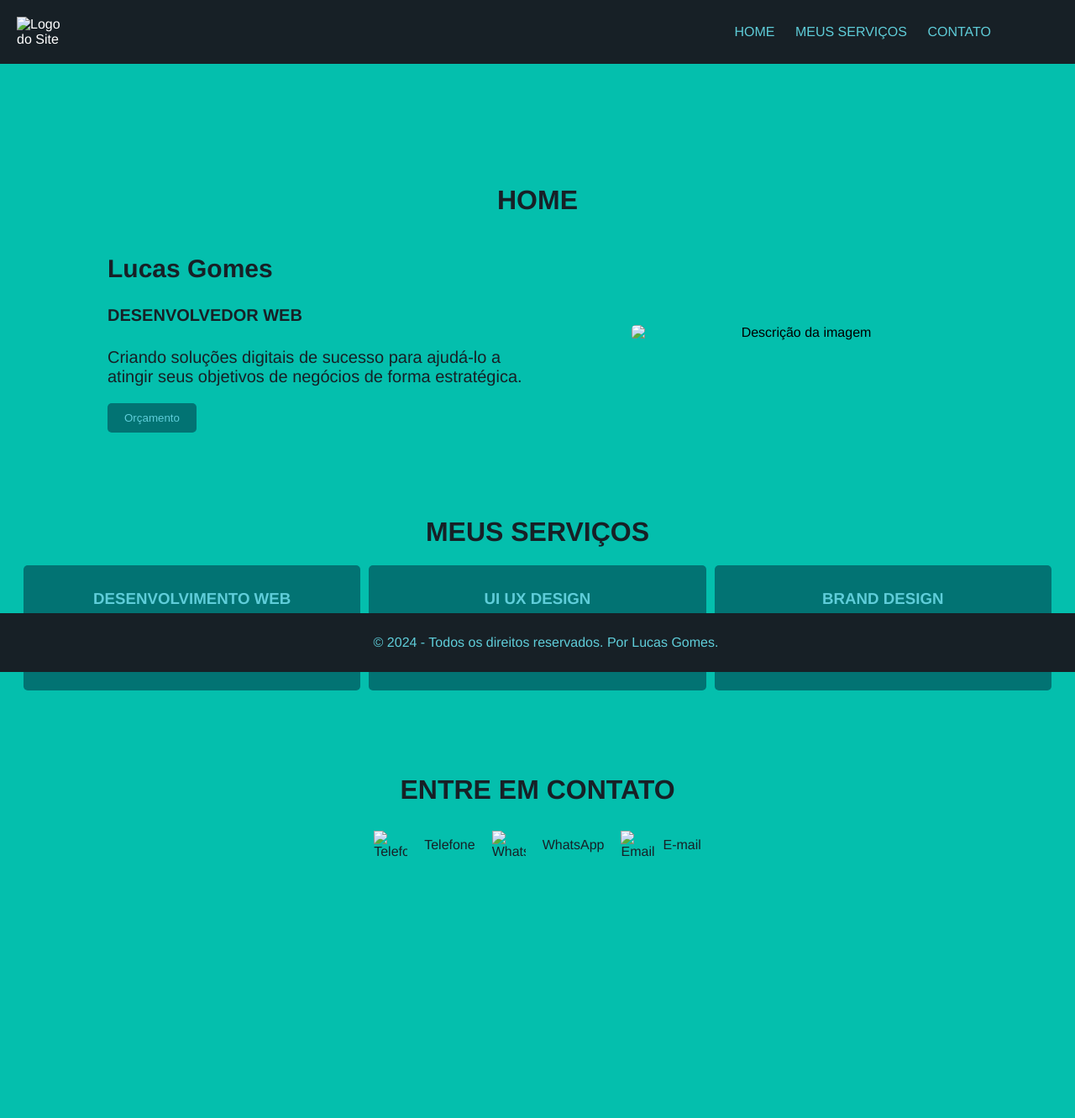
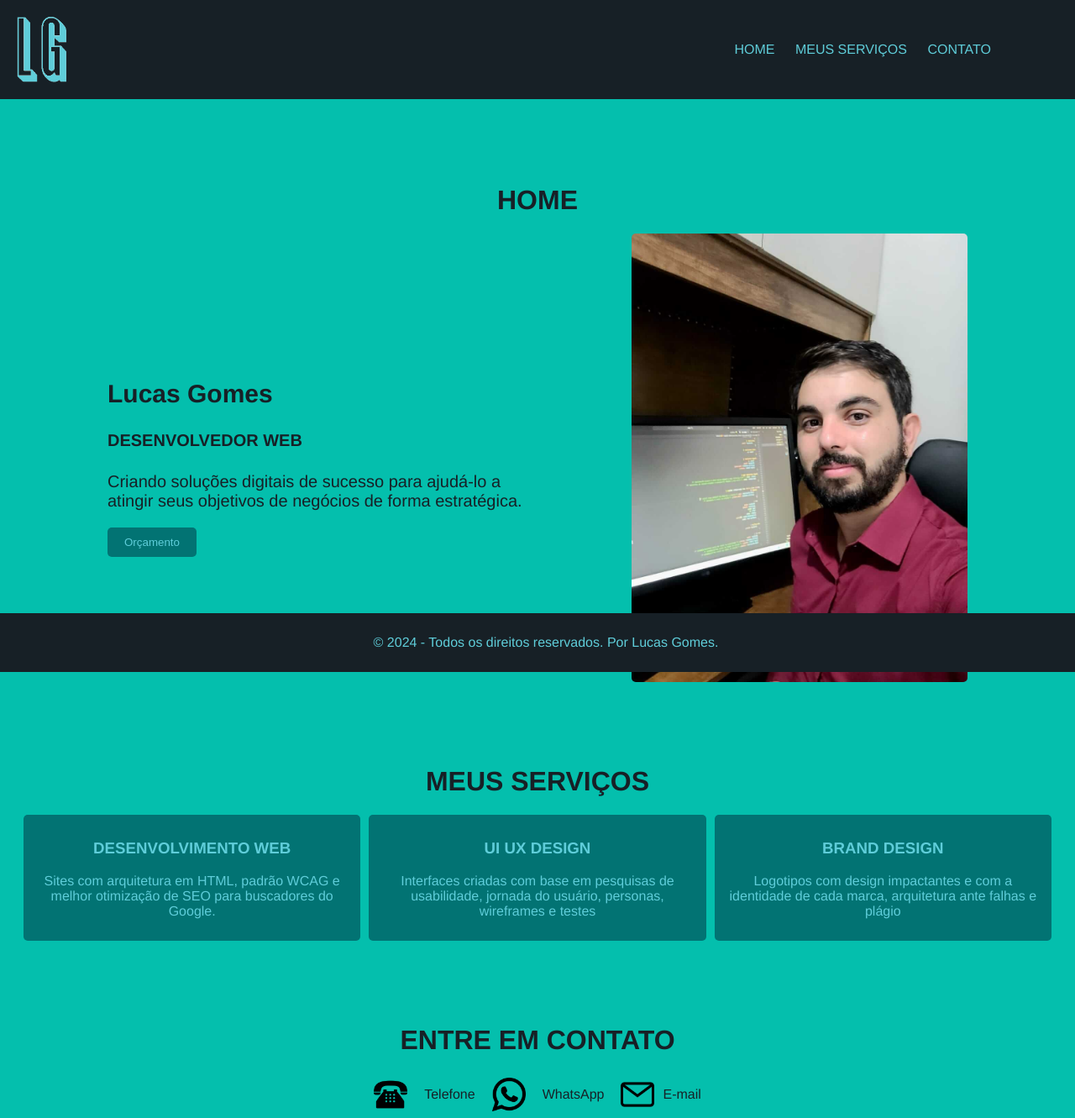
Before and after one commit to lucasgmf1553/LGWEB, a plain HTML site: page index.html in a window 1280 px wide. Shown: the whole page at 84% size. Before the commit the page ends 1139 px from the top, so only its background shows below. Drawn offline with Linux system fonts and the light colour scheme; the site is published under a folder, as on GitHub Pages, so addresses that start at the root find nothing.

Commit message:
Update index.html

```diff
--- a/index.html
+++ b/index.html
@@ -8,7 +8,7 @@
 </head>
 <body>
     <header>
-        <img src="/img/logo/logo.png" alt="Logo do Site" class="logo">
+        <img src="./img/logo/logo.png" alt="Logo do Site" class="logo">
         <button class="menu-toggle" onclick="toggleMenu()">Menu</button>
         <nav>
             <ul>
@@ -28,7 +28,7 @@
                 <button id="orcamento-btn">Orçamento</button>
             </div>
             <div class="image-container">
-                <img src="/img/lucas/eu.jpeg" alt="Descrição da imagem">
+                <img src="./img/lucas/eu.jpeg" alt="Descrição da imagem">
             </div>
         </div>
         <H1 id="MEUS SERVIÇOS">MEUS SERVIÇOS</H1>
@@ -50,15 +50,15 @@
         <h1 id="contato">ENTRE EM CONTATO</h1>
         <div class="contact-container">
             <a href="tel:seu-numero-de-telefone">
-                <img src="/img/icon/telefone-icon.png" alt="Telefone" style="max-width: 40px; margin-right: 20px;">
+                <img src="./img/icon/telefone-icon.png" alt="Telefone" style="max-width: 40px; margin-right: 20px;">
                 <p>Telefone</p>
             </a>
             <a href="https://api.whatsapp.com/send?phone=seu-numero-de-telefone&text=Olá%2C%20gostaria%20de%20saber%20mais%20informações.">
-                <img src="/img/icon/whatsapp-icon.png" alt="WhatsApp" style="max-width: 40px; margin-right: 20px;">
+                <img src="./img/icon/whatsapp-icon.png" alt="WhatsApp" style="max-width: 40px; margin-right: 20px;">
                 <p>WhatsApp</p>
             </a>
             <a href="mailto:seu-email">
-                <img src="/img/icon/email-icon.png" alt="Email" style="max-width: 40px;">
+                <img src="./img/icon/email-icon.png" alt="Email" style="max-width: 40px;">
                 <p>E-mail</p>
             </a>
         </div>
```
